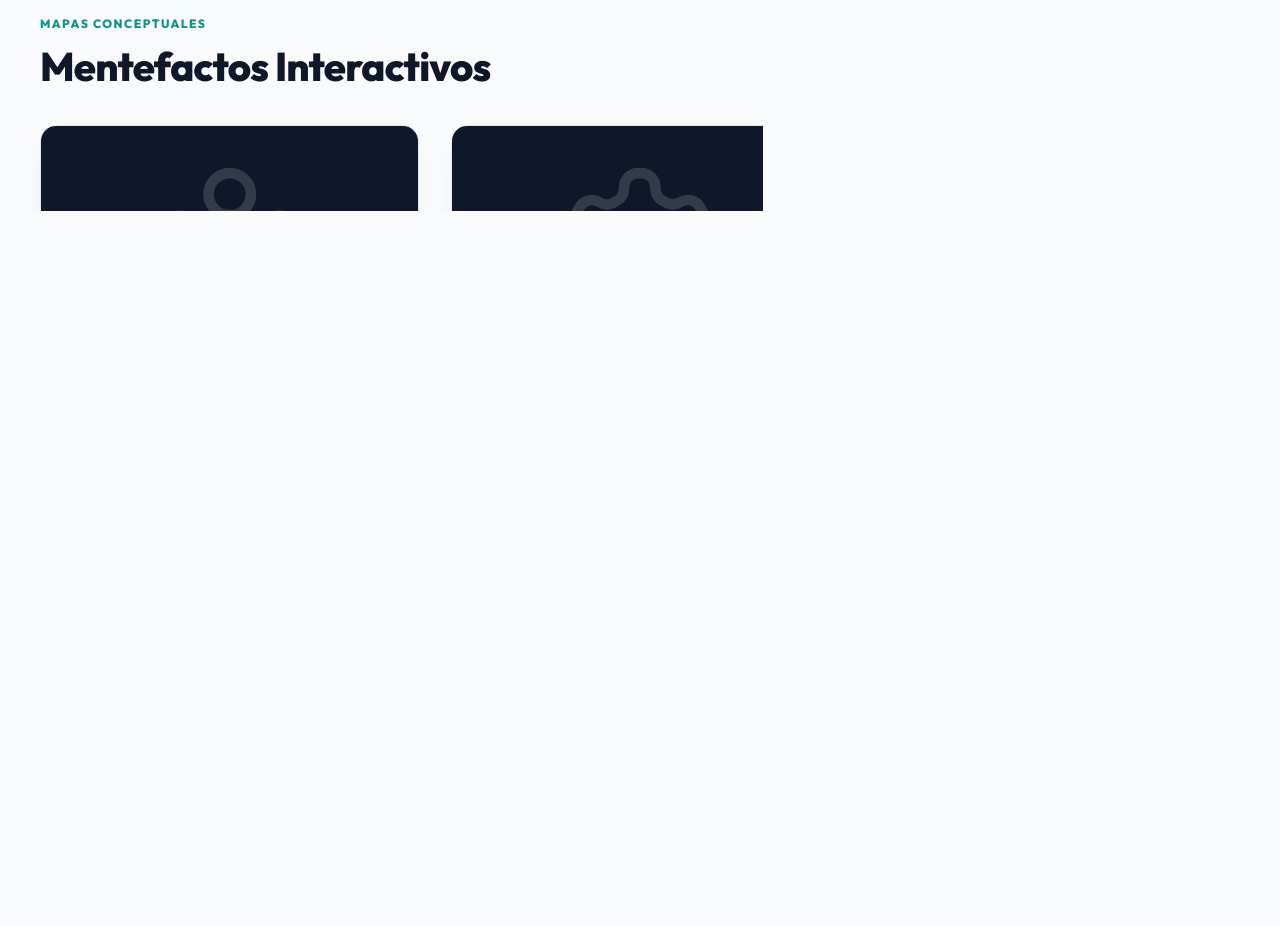
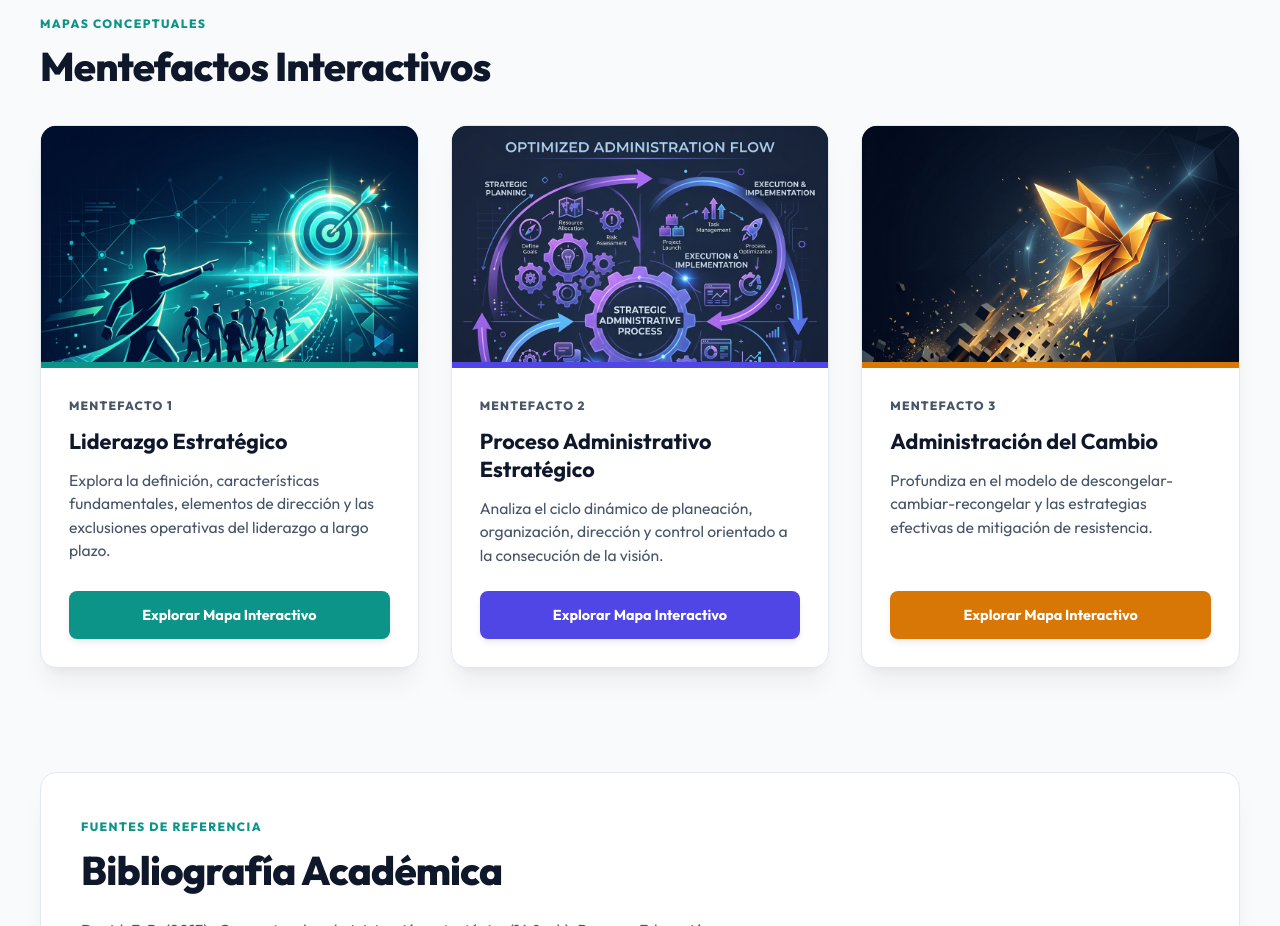
Before and after one commit to santiagonaranjofinanzas-droid/Liderazgo_10, a plain HTML site: page index.html in a window 1280 px wide. Shown: the part 1060-1986 px from the top of the page. Drawn offline with Linux system fonts and the light colour scheme.

Commit message:
Fix Isoordinados layout overflow, update icons, and replace placeholders with premium generated card images

```diff
--- a/index.html
+++ b/index.html
@@ -77,12 +77,7 @@
             <div class="cards-grid">
                 <article class="card theme-liderazgo">
                     <div class="card-image-container">
-                        <!-- Icon: Strategic Leadership (Flag, Target, Nodes) -->
-                        <svg viewBox="0 0 24 24" fill="none" stroke="currentColor" stroke-width="1.5" stroke-linecap="round" stroke-linejoin="round">
-                            <circle cx="12" cy="5" r="3"/>
-                            <path d="M12 22V8M5 12h14M5 12a2 2 0 1 0 0-4 2 2 0 0 0 0 4zm14 0a2 2 0 1 0 0-4 2 2 0 0 0 0 4z"/>
-                            <path d="m17 21-5-4-5 4"/>
-                        </svg>
+                        <img src="assets/liderazgo_estrategico.png" alt="Liderazgo Estratégico" style="width: 100%; height: 100%; object-fit: cover;">
                     </div>
                     <div class="card-content">
                         <span class="card-category">Mentefacto 1</span>
@@ -94,11 +89,7 @@
 
                 <article class="card theme-proceso">
                     <div class="card-image-container">
-                        <!-- Icon: Administrative Process (Gears, Flow) -->
-                        <svg viewBox="0 0 24 24" fill="none" stroke="currentColor" stroke-width="1.5" stroke-linecap="round" stroke-linejoin="round">
-                            <path d="M12.22 2h-.44a2 2 0 0 0-2 2v.18a2 2 0 0 1-1 1.73l-.43.25a2 2 0 0 1-2 0l-.15-.08a2 2 0 0 0-2.73.73l-.22.38a2 2 0 0 0 .73 2.73l.15.1a2 2 0 0 1 1 1.72v.51a2 2 0 0 1-1 1.74l-.15.09a2 2 0 0 0-.73 2.73l.22.38a2 2 0 0 0 2.73.73l.15-.08a2 2 0 0 1 2 0l.43.25a2 2 0 0 1 1 1.73V20a2 2 0 0 0 2 2h.44a2 2 0 0 0 2-2v-.18a2 2 0 0 1 1-1.73l.43-.25a2 2 0 0 1 2 0l.15.08a2 2 0 0 0 2.73-.73l.22-.39a2 2 0 0 0-.73-2.73l-.15-.08a2 2 0 0 1-1-1.74v-.5a2 2 0 0 1 1-1.74l.15-.1a2 2 0 0 0 .73-2.73l-.22-.38a2 2 0 0 0-2.73-.73l-.15.08a2 2 0 0 1-2 0l-.43-.25a2 2 0 0 1-1-1.73V4a2 2 0 0 0-2-2z"/>
-                            <circle cx="12" cy="12" r="3"/>
-                        </svg>
+                        <img src="assets/proceso_administrativo.png" alt="Proceso Administrativo Estratégico" style="width: 100%; height: 100%; object-fit: cover;">
                     </div>
                     <div class="card-content">
                         <span class="card-category">Mentefacto 2</span>
@@ -110,12 +101,7 @@
 
                 <article class="card theme-cambio">
                     <div class="card-image-container">
-                        <!-- Icon: Change Management (Arrows, Cycle, Transformation) -->
-                        <svg viewBox="0 0 24 24" fill="none" stroke="currentColor" stroke-width="1.5" stroke-linecap="round" stroke-linejoin="round">
-                            <path d="M21.5 2v6h-6M21.34 8a10 10 0 1 0-.5 4"/>
-                            <path d="M12 8v4l3 3"/>
-                            <path d="M22 12c0 5.523-4.477 10-10 10S2 17.523 2 12s10-10 10-10"/>
-                        </svg>
+                        <img src="assets/administracion_cambio.png" alt="Administración del Cambio" style="width: 100%; height: 100%; object-fit: cover;">
                     </div>
                     <div class="card-content">
                         <span class="card-category">Mentefacto 3</span>
--- a/styles.css
+++ b/styles.css
@@ -791,7 +791,7 @@ main {
 /* Isoordinados Horizontal Grid (for Proceso functions) */
 .functions-grid {
     display: grid;
-    grid-template-columns: repeat(6, 1fr);
+    grid-template-columns: repeat(2, 1fr);
     gap: 12px;
     width: 100%;
 }
@@ -909,7 +909,7 @@ main {
 /* Cambio Aspects Grid */
 .aspects-grid {
     display: grid;
-    grid-template-columns: repeat(6, 1fr);
+    grid-template-columns: repeat(2, 1fr);
     gap: 12px;
     width: 100%;
 }
```
Also changed, not shown: mapa_interactivo.html (+9 -3 lines), assets/administracion_cambio.png (added), assets/liderazgo_estrategico.png (added), assets/proceso_administrativo.png (added).
